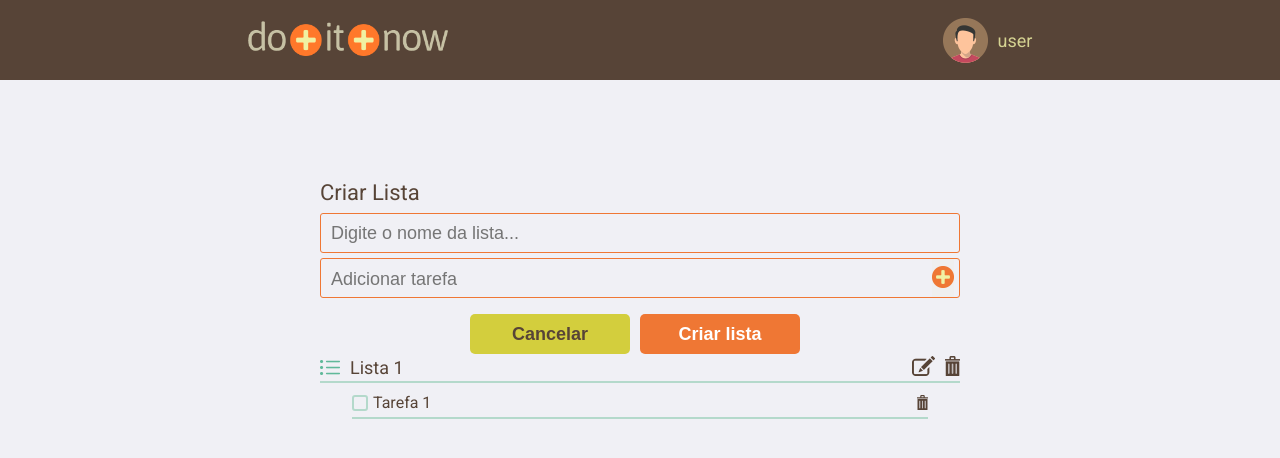
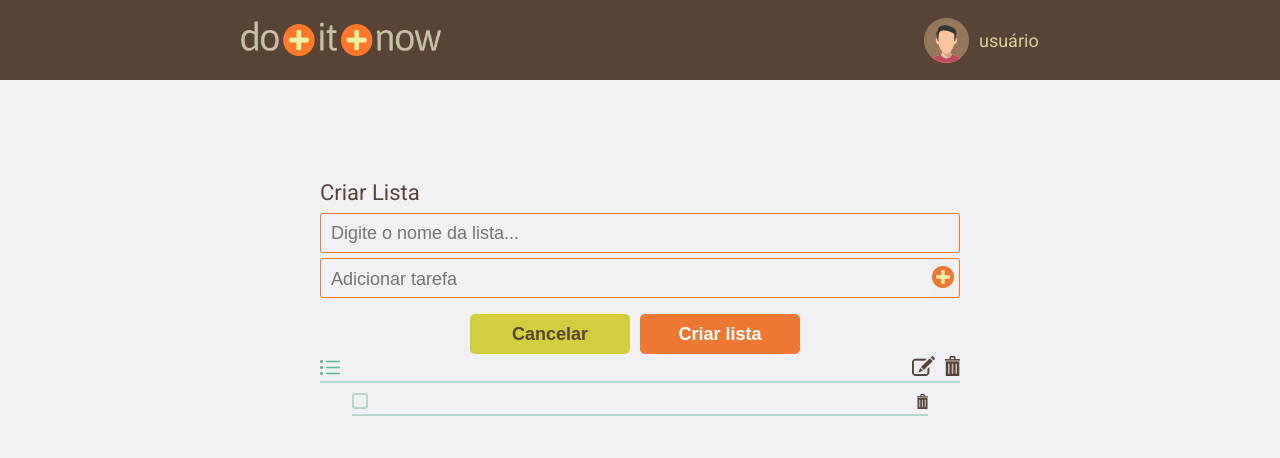
Before and after one commit to Caiocp/do-it-now, a React (Create React App) app: page /task in a window 1280 px wide. Shown: the top 458 px of the page. Built offline with nearby package versions, Linux system fonts and the light colour scheme.

Commit message:
add variables to header and new list

```diff
--- a/src/components/Header/index.js
+++ b/src/components/Header/index.js
@@ -6,7 +6,9 @@ import Avatar from "../../assets/avatar.png";
 
 import "./styles.css";
 
-function Header({ user = "user" }) {
+function Header() {
+  const user = localStorage.getItem("username") || "usuário";
+
   return (
     <div className="headerContainer">
       <Link to="/">
--- a/src/pages/NewList/index.js
+++ b/src/pages/NewList/index.js
@@ -1,4 +1,4 @@
-import React from "react";
+import React, { useState } from "react";
 
 import Header from "../../components/Header/";
 import addButton from "../../assets/botao_adicionar.png";
@@ -10,6 +10,9 @@ import deleteTaskIcon from "../../assets/icone_deletar_tarefa-subtarefa.png";
 import "./styles.css";
 
 function NewList() {
+  const [list, setList] = useState("");
+  const [task, setTask] = useState("");
+
   return (
     <>
       <Header />
@@ -19,9 +22,23 @@ function NewList() {
             <p>Criar Lista</p>
           </div>
           <form className="newListForm">
-            <input type="text" placeholder="Digite o nome da lista..." />
+            <input
+              type="text"
+              placeholder="Digite o nome da lista..."
+              value={list}
+              onChange={(e) => {
+                setList(e.target.value);
+              }}
+            />
             <div className="inputWithButton">
-              <input type="text" placeholder="Adicionar tarefa" />
+              <input
+                type="text"
+                placeholder="Adicionar tarefa"
+                value={task}
+                onChange={(e) => {
+                  setTask(e.target.value);
+                }}
+              />
               <button>
                 <img src={addButton} alt="adicionar tarefa" />
               </button>
@@ -39,7 +56,7 @@ function NewList() {
             <div className="listPreview">
               <div className="newListHeaderPreview">
                 <img src={listIcon} alt="ícone lista" />
-                <p>Lista 1</p>
+                <p>{list}</p>
               </div>
               <div className="newListIcons">
                 <img src={editlistIcon} alt="editar lista" />
@@ -49,7 +66,7 @@ function NewList() {
             <div className="newTaskPreview">
               <div className="newTaskHeader">
                 <input type="checkbox" className="subTaskCheckbox" />
-                <p>Tarefa 1</p>
+                <p>{task}</p>
               </div>
               <img src={deleteTaskIcon} alt="deletar tarefa" />
             </div>
```
